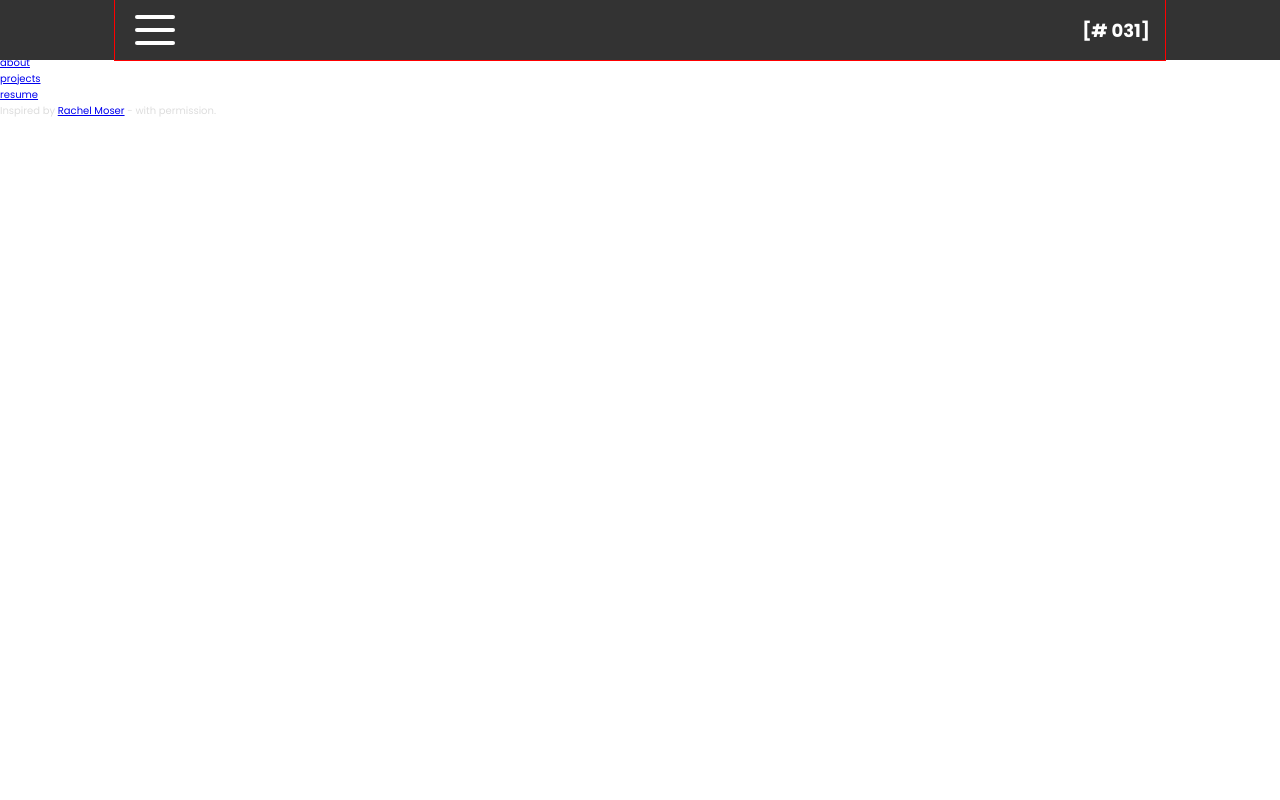
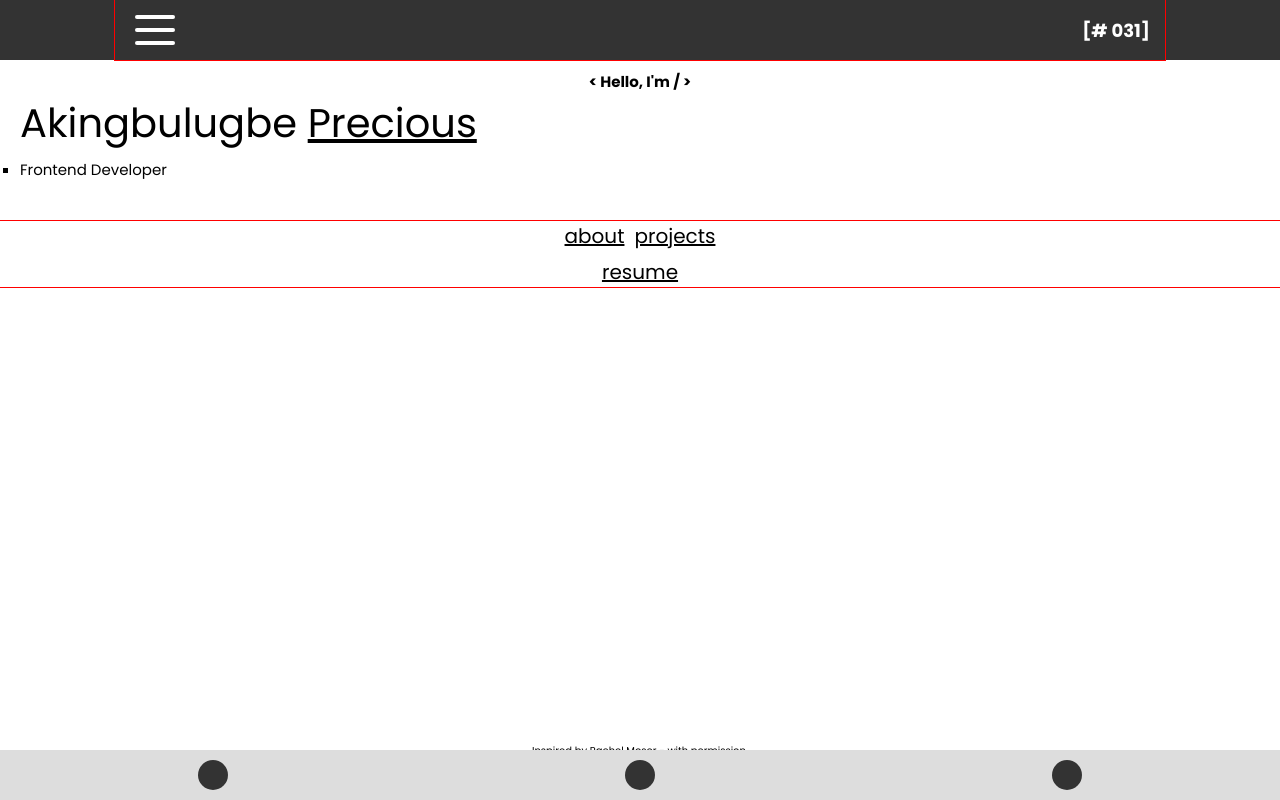
Before and after one commit to presh-031/Portfolio2.0, a React (Create React App) app: page / in a window 1280 px wide. Built offline with nearby package versions, Linux system fonts and the light colour scheme.

Commit message:
added routes for all pages

```diff
--- a/src/App.js
+++ b/src/App.js
@@ -13,6 +13,10 @@ function App() {
         <Navbar2 />
         <Routes>
           <Route path="/" element={<Home />}></Route>
+          <Route path="/about" element={<Home />}></Route>
+          <Route path="/projects" element={<Home />}></Route>
+          <Route path="/resume" element={<Home />}></Route>
+          <Route path="/contact" element={<Home />}></Route>
         </Routes>
       </BrowserRouter>
     </div>
--- a/src/components/Navbar2/Navbar2.jsx
+++ b/src/components/Navbar2/Navbar2.jsx
@@ -1,3 +1,5 @@
+import { NavLink } from "react-router-dom";
+
 import "./Navbar2.css";
 const Navbar2 = () => {
   return (
@@ -16,19 +18,19 @@ const Navbar2 = () => {
             </div>
             <div class="menu-items">
               <li>
-                <a href="/">Home</a>
+                <NavLink to="/">Home</NavLink>
               </li>
               <li>
-                <a href="./about.html">about</a>
+                <NavLink to="/about">About</NavLink>
               </li>
               <li>
-                <a href="./projects.html">projects</a>
+                <NavLink to="/projects">Projects</NavLink>
               </li>
               <li>
-                <a href="#">resume</a>
+                <NavLink to="/resume">Resume</NavLink>
               </li>
               <li>
-                <a href="./contact.html">contact</a>
+                <NavLink to="/contact">Contact</NavLink>
               </li>
             </div>
           </div>
--- a/src/index.css
+++ b/src/index.css
@@ -14,15 +14,9 @@
   box-sizing: border-box;
 }
 
-/* //Mobile-first styles */
 html {
   font-size: 62.5%;
-  /* // color: $light;
-  // footer support
-  // position: relative;
-  // min-height: 100%;
-  // border: 10px solid red; */
 }
 body {
-  color: var(--light);
+  /* color: var(--light); */
 }
--- a/src/pages/Home/Home.css
+++ b/src/pages/Home/Home.css
@@ -0,0 +1,111 @@
+.home-page {
+  background-color: #333;
+  /* // footer-support */
+  /* // margin-bottom: 100px; */
+}
+.overall {
+  /* // Main-section */
+  height: calc(100vh - 62px);
+  /* // outline: 1px solid red; */
+  padding-top: 2rem;
+  /* // position: relative; */
+}
+.hello {
+  text-align: center;
+  margin-top: 5rem;
+}
+.intro {
+  /* // outline: 1px solid red; */
+  padding-left: 2rem;
+  list-style-type: square;
+  /* // margin-top: 2rem; */
+}
+.intro::marker {
+  font-size: 1.5rem;
+}
+.intro__name {
+  font-size: 4rem;
+  margin-bottom: 0.5rem;
+}
+.intro__role {
+  font-size: 1.5rem;
+}
+
+.homepage-links {
+  display: flex;
+  flex-direction: column;
+  margin-top: 4rem;
+  margin-bottom: 8rem;
+  column-gap: 2rem;
+  font-size: 0.8rem;
+  list-style-type: none;
+  outline: 1px solid red;
+}
+.homepage-links div:first-of-type {
+  display: flex;
+  justify-content: center;
+  column-gap: 1rem;
+  margin-bottom: 0.6rem;
+}
+.homepage-links div:last-of-type {
+  display: flex;
+  justify-content: center;
+}
+
+.homepage-links div li a {
+  color: inherit;
+  font-size: 2rem;
+}
+
+.underlined {
+  text-decoration: underline;
+}
+
+/* // Footer */
+.main-footer {
+  display: grid;
+  place-items: center;
+  padding: 0.5rem;
+  /* // outline: 1px solid red; */
+  bottom: 0;
+  /* // footer support */
+  /* // position: relative; */
+  /* // bottom: 0; */
+  /* // left: 0; */
+} /* // width: 100%; */
+.main-footer a {
+  color: inherit;
+}
+
+/* // Footer-Links section */
+
+.links {
+  display: flex;
+  justify-content: space-around;
+  /* // outline: 1px solid blue; */
+  background-color: #ddd;
+  padding: 1rem 0;
+  /* // outline: 1px solid red; */
+  /* // position: absolute; */
+  /* // width: 100%; */
+  /* // bottom: 0; */
+}
+.links div {
+  /* // outline: 1px solid red; */
+  background-color: #333;
+  border-radius: 50%;
+  overflow: hidden;
+  padding: 1.5rem;
+  cursor: pointer;
+  color: #ddd;
+}
+.fa-brands,
+.fa-regular {
+  font-size: 50px;
+}
+
+.homepage-footer-links {
+  position: absolute;
+  width: 100%;
+  bottom: 0;
+}
--- a/src/pages/Home/Home.jsx
+++ b/src/pages/Home/Home.jsx
@@ -1,3 +1,5 @@
+import "./Home.css";
+
 const Home = () => {
   return (
     <>
@@ -44,7 +46,7 @@ const Home = () => {
       <footer class="main-footer">
         <p>
           Inspired by{" "}
-          <a href="https://www.rlmoser.com" target="_blank">
+          <a href="https://www.rlmoser.com" target="_blank" rel="noreferrer">
             Rachel Moser
           </a>{" "}
           - with permission.
```
Also changed, not shown: src/pages/Contact/Contact.jsx (added).
